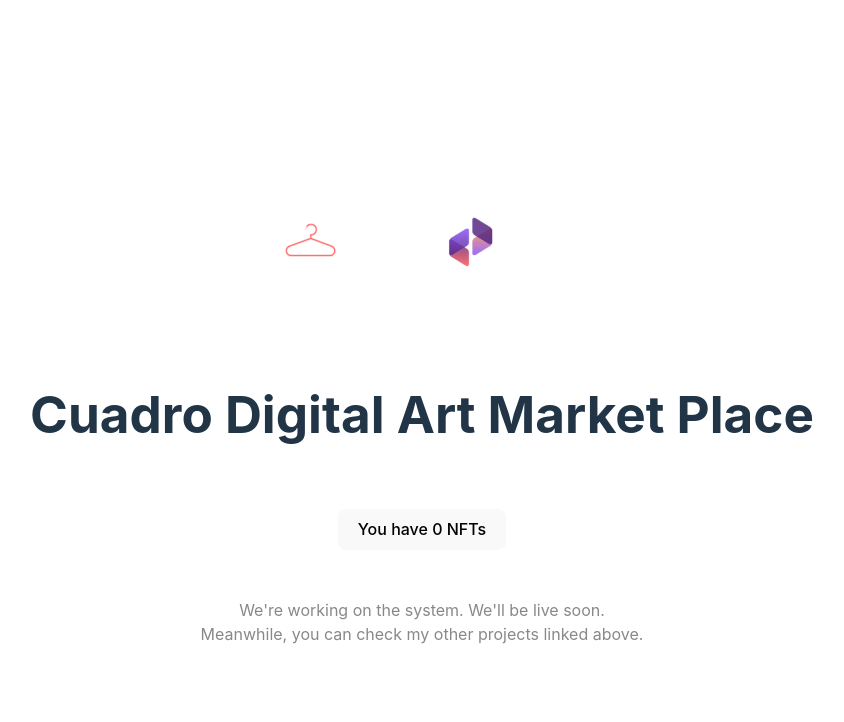
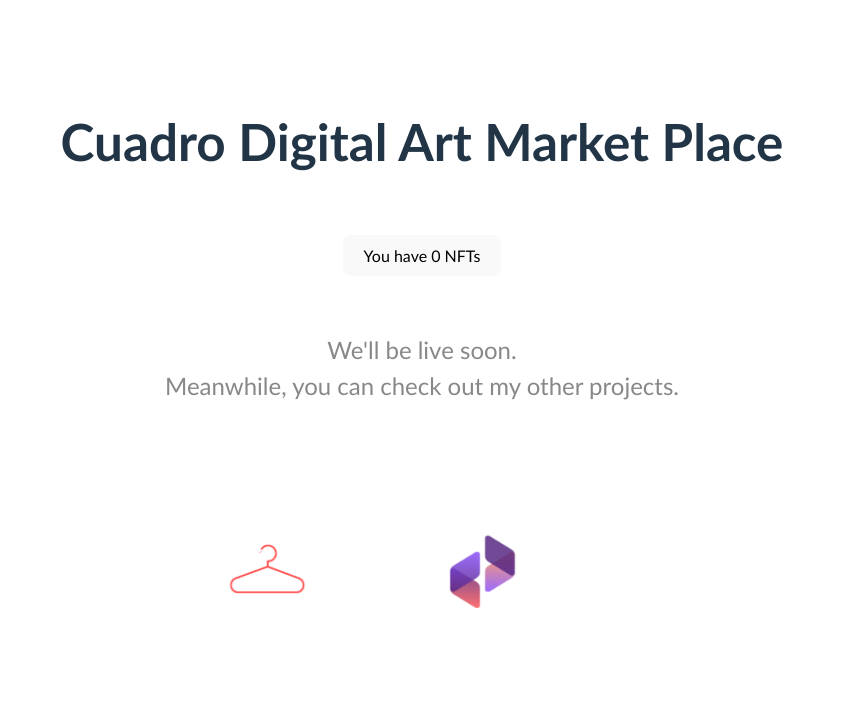
Before and after one commit to theyardmic/Cuadro, a website built with Vite: page index.html in a window 1280 px wide. Shown: the whole page, without its empty margins (218-1062 px from the left). Built offline with nearby package versions, Linux system fonts and the light colour scheme.

Commit message:
Font and layout edit

```diff
--- a/index.html
+++ b/index.html
@@ -2,7 +2,7 @@
 <html lang="en">
   <head>
     <meta charset="UTF-8" />
-    <link rel="icon" type="image/svg+xml" href="/vite.svg" />
+    <link rel="icon" type="x-image/icon" href="/favicon.png" height="200px" width ="200px" />
     <meta name="viewport" content="width=device-width, initial-scale=1.0" />
     <title>Cuadro NFT World</title>
   </head>
--- a/main.js
+++ b/main.js
@@ -4,20 +4,21 @@ import { setupCounter } from './counter.js'
 
 document.querySelector('#app').innerHTML = `
   <div>
+  <h1>Cuadro Digital Art Market Place</h1>
+  <div class="card">
+    <button id="counter" type="button"></button>
+  </div>
+  <p class="read-the-docs">
+   We'll be live soon. <br />
+    Meanwhile, you can check out my other projects.
+  </p>
     <a href="https://b-friday.netlify.app" target="_blank">
       <img src="/merchy.png" class="logo" alt="Merchy logo" />
     </a>
     <a href="https://strucker.netlify.app" target="_blank">
-      <img src="strucker.png" class="logo vanilla" alt="JavaScript logo" />
+      <img src="strucker.png" class="logo vanilla" alt="Strucker logo" />
     </a>
-    <h1>Cuadro Digital Art Market Place</h1>
-    <div class="card">
-      <button id="counter" type="button"></button>
-    </div>
-    <p class="read-the-docs">
-    We're working on the system. We'll be live soon. <br />
-      Meanwhile, you can check my other projects linked above.
-    </p>
+
   </div>
 `
 
--- a/style.css
+++ b/style.css
@@ -1,5 +1,6 @@
 :root {
-  font-family: Inter, system-ui, Avenir, Helvetica, Arial, sans-serif;
+  font-family: "trebuchet ms", "lucida grande", "lucida sans unicode", "lucida sans", tahoma, sans-serif;
+    sans-serif;
   line-height: 1.5;
   font-weight: 400;
 
@@ -35,7 +36,10 @@ h1 {
   font-size: 3.2em;
   line-height: 1.1;
 }
+p{
+font-size: 1.5em;
 
+}
 #app {
   max-width: 1280px;
   margin: 0 auto;
@@ -44,7 +48,7 @@ h1 {
 }
 
 .logo {
-  height: 10em;
+  height: 15em;
   padding: 1.5em;
   will-change: filter;
   transition: filter 300ms;
```
Also changed, not shown: favicon.png (added).
